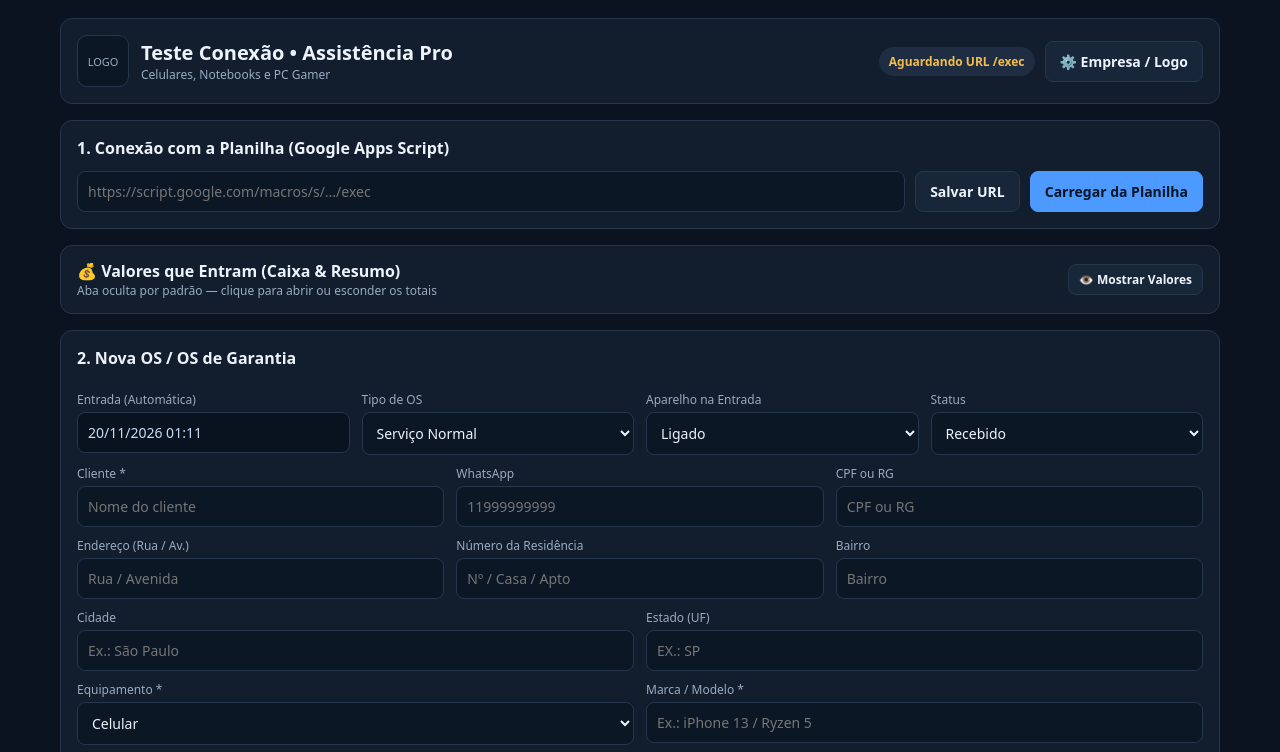
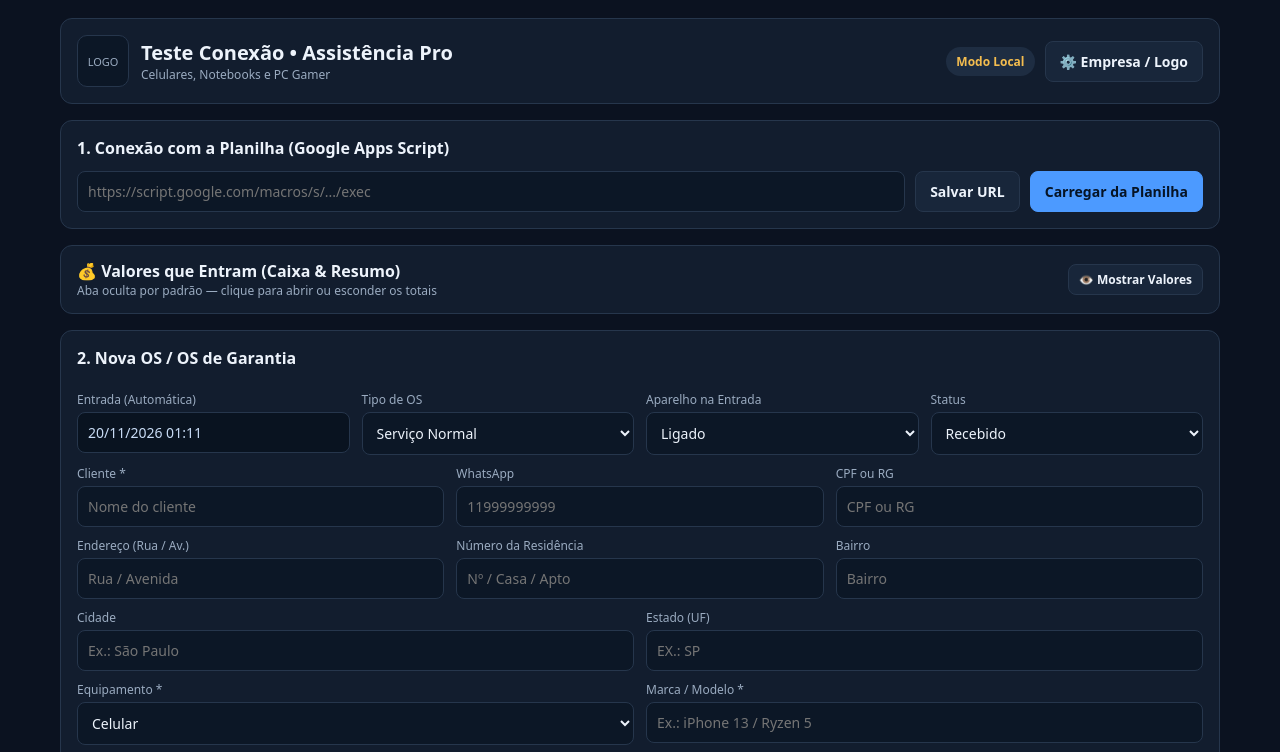
Before and after one commit to cas1m1ro/assistencia-os, a plain HTML site: page index.html in a window 1280 px wide. Both pictures are taken after a click on the button "Carregar da Planilha". Shown: the top 752 px of the page. Drawn offline with Linux system fonts and the light colour scheme.

Commit message:
Update index.html

```diff
--- a/index.html
+++ b/index.html
@@ -734,7 +734,12 @@ function log(msg) {
   const hora = new Date().toLocaleTimeString('pt-BR');
   $('#log').innerHTML = `[${hora}] ${msg}<br>` + $('#log').innerHTML;
 }
-
+function setBadge(texto, tipo = '') {
+  const el = $('#statusBadge');
+  if (!el) return;
+  el.textContent = texto;
+  el.className = 'status' + (tipo ? ' ' + tipo : '');
+}
 function persistirLocal() {
   try {
     localStorage.setItem('testePlanilhaDB', JSON.stringify(db));
```
